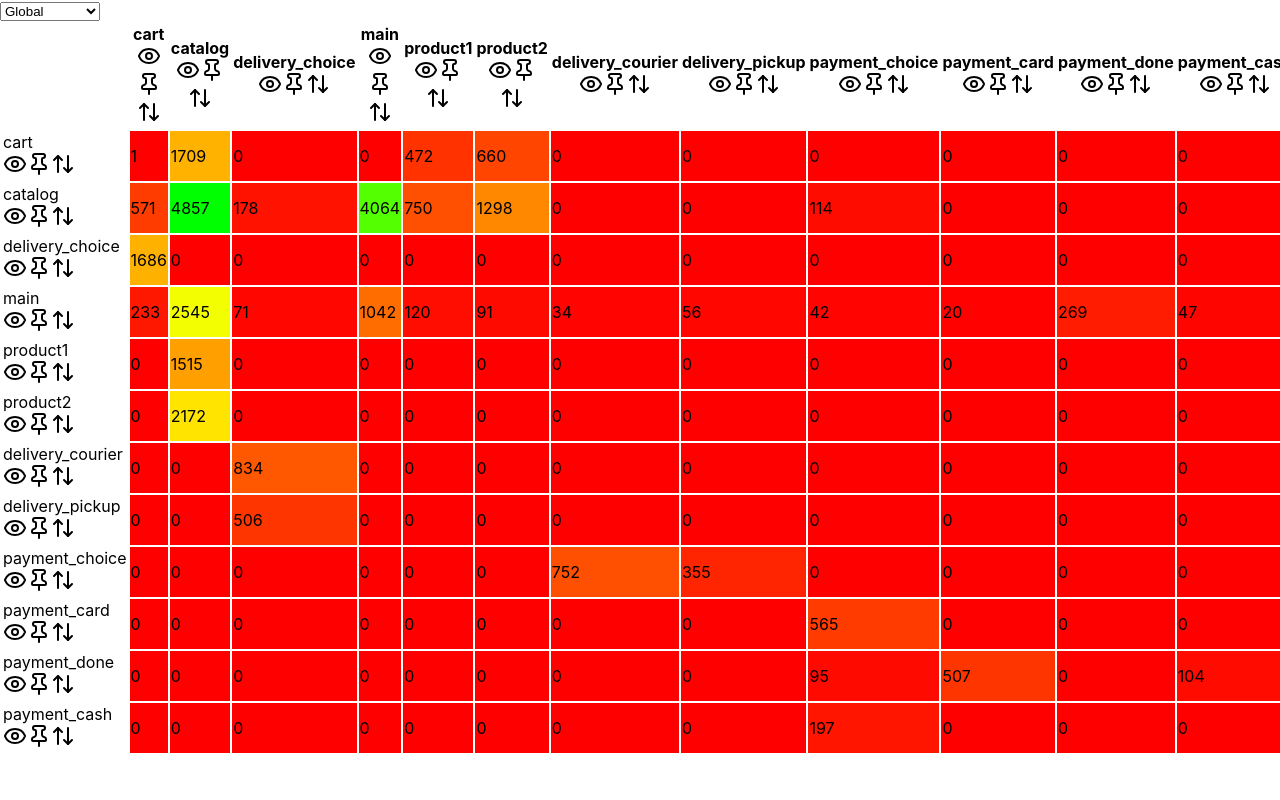
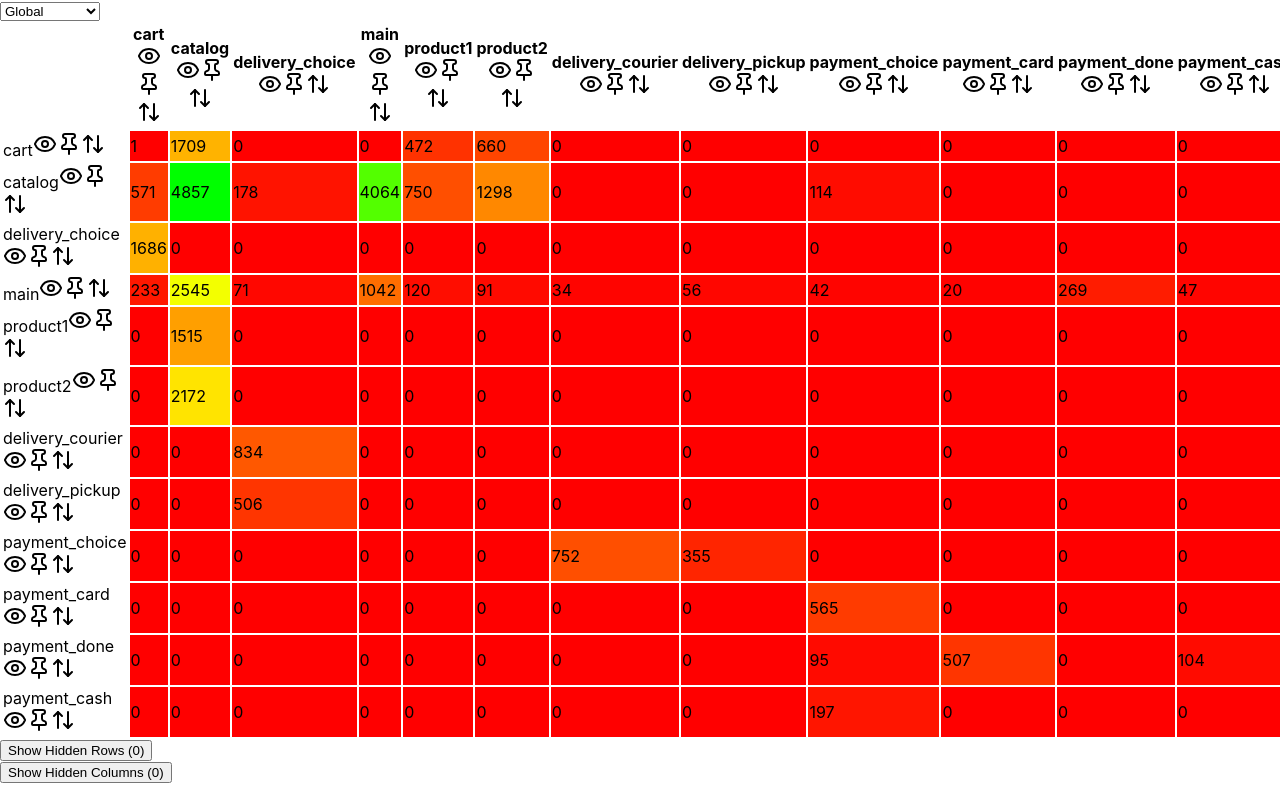
Before and after one commit to wowone/transition_matrix, a React (Create React App) app: page / in a window 1280 px wide. Built offline with nearby package versions, Linux system fonts and the light colour scheme.

Commit message:
collapsing rows and columns v0

```diff
--- a/src/components/matrix/index.tsx
+++ b/src/components/matrix/index.tsx
@@ -1,6 +1,6 @@
 import React, { useState, useMemo } from 'react';
 import { DragDropContext, Droppable, Draggable } from 'react-beautiful-dnd';
-import { Eye, Pin, ArrowUpDown } from 'lucide-react';
+import { Eye, EyeOff, Pin, ArrowUpDown } from 'lucide-react';
 
 interface TransitionMatrixProps {
   data: Record<string, Record<string, number>>;
@@ -13,15 +13,15 @@ const TransitionMatrix: React.FC<TransitionMatrixProps> = ({ data }) => {
   const [pinnedRows, setPinnedRows] = useState<string[]>([]);
   const [pinnedCols, setPinnedCols] = useState<string[]>([]);
   const [heatmapOption, setHeatmapOption] = useState<'global' | 'row-wise' | 'column-wise'>('global');
+  const [isHiddenRowsPanelOpen, setIsHiddenRowsPanelOpen] = useState(false);
+  const [isHiddenColsPanelOpen, setIsHiddenColsPanelOpen] = useState(false);
 
-  // Calculate min and max values for color scaling
   const { globalMin, globalMax, rowMinMax, colMinMax } = useMemo(() => {
     let gMin = Infinity;
     let gMax = -Infinity;
     const rMinMax: Record<string, { min: number; max: number }> = {};
     const cMinMax: Record<string, { min: number; max: number }> = {};
 
-    // Initialize column min-max
     const firstRow = Object.values(matrixData)[0];
     Object.keys(firstRow).forEach(colKey => {
       cMinMax[colKey] = { min: Infinity, max: -Infinity };
@@ -48,7 +48,6 @@ const TransitionMatrix: React.FC<TransitionMatrixProps> = ({ data }) => {
     return { globalMin: gMin, globalMax: gMax, rowMinMax: rMinMax, colMinMax: cMinMax };
   }, [matrixData]);
 
-  // Function to calculate cell color based on value and heatmap option
   const getCellColor = (value: number, rowKey: string, colKey: string) => {
     let ratio: number;
 
@@ -61,10 +60,10 @@ const TransitionMatrix: React.FC<TransitionMatrixProps> = ({ data }) => {
       const { min, max } = colMinMax[colKey];
       ratio = (value - min) / (max - min);
     } else {
-      ratio = 0; // Default case, shouldn't occur
+      ratio = 0;
     }
 
-    const hue = ratio * 120; // 0 is red, 120 is green
+    const hue = ratio * 120;
     return `hsl(${hue}, 100%, 50%)`;
   };
 
@@ -124,35 +123,23 @@ const TransitionMatrix: React.FC<TransitionMatrixProps> = ({ data }) => {
                 !hiddenCols.includes(colName) && (
                   <th key={index} className="p-2 border">
                     {colName}
-                    <div className="flex">
-                      <Eye onClick={() => toggleColVisibility(colName)} className="cursor-pointer" />
-                      <Pin onClick={() => toggleColPin(colName)} className="cursor-pointer" />
-                      <ArrowUpDown onClick={() => sortByColumn(colName)} className="cursor-pointer" />
-                    </div>
+                    <Eye onClick={() => toggleColVisibility(colName)} className="cursor-pointer ml-1" />
+                    <Pin onClick={() => toggleColPin(colName)} className="cursor-pointer ml-1" />
+                    <ArrowUpDown onClick={() => sortByColumn(colName)} className="cursor-pointer ml-1" />
                   </th>
                 )
               ))}
             </tr>
           </thead>
-          <Droppable droppableId="table-body">
-            {(provided) => (
-              <tbody {...provided.droppableProps} ref={provided.innerRef}>
+          <tbody>
             {Object.entries(matrixData).map(([rowIndex, row], index) => (
               !hiddenRows.includes(rowIndex) && (
-                    <Draggable key={rowIndex} draggableId={rowIndex} index={index}>
-                      {(provided) => (
-                        <tr
-                          ref={provided.innerRef}
-                          {...provided.draggableProps}
-                          {...provided.dragHandleProps}
-                        >
+                <tr key={rowIndex}>
                   <td className="p-2 border">
                     {rowIndex}
-                            <div className="flex">
-                              <Eye onClick={() => toggleRowVisibility(rowIndex)} className="cursor-pointer" />
-                              <Pin onClick={() => toggleRowPin(rowIndex)} className="cursor-pointer" />
-                              <ArrowUpDown onClick={() => sortByRow(rowIndex)} className="cursor-pointer" />
-                            </div>
+                    <Eye onClick={() => toggleRowVisibility(rowIndex)} className="cursor-pointer ml-1" />
+                    <Pin onClick={() => toggleRowPin(rowIndex)} className="cursor-pointer ml-1" />
+                    <ArrowUpDown onClick={() => sortByRow(rowIndex)} className="cursor-pointer ml-1" />
                   </td>
                   {Object.entries(row).map(([colName, cell], cellIndex) => (
                     !hiddenCols.includes(colName) && (
@@ -166,15 +153,50 @@ const TransitionMatrix: React.FC<TransitionMatrixProps> = ({ data }) => {
                     )
                   ))}
                 </tr>
-                      )}
-                    </Draggable>
               )
             ))}
-                {provided.placeholder}
           </tbody>
+        </table>
+
+        {/* Hidden Rows Panel */}
+        <div className="mt-4">
+          <button
+            onClick={() => setIsHiddenRowsPanelOpen(!isHiddenRowsPanelOpen)}
+            className="bg-gray-200 p-2 rounded"
+          >
+            {isHiddenRowsPanelOpen ? 'Hide' : 'Show'} Hidden Rows ({hiddenRows.length})
+          </button>
+          {isHiddenRowsPanelOpen && (
+            <div className="mt-2 border p-2">
+              {hiddenRows.map(rowIndex => (
+                <div key={rowIndex} className="flex items-center justify-between p-1">
+                  <span>{rowIndex}</span>
+                  <EyeOff onClick={() => toggleRowVisibility(rowIndex)} className="cursor-pointer" />
+                </div>
+              ))}
+            </div>
           )}
-          </Droppable>
-        </table>
+        </div>
+
+        {/* Hidden Columns Panel */}
+        <div className="mt-4">
+          <button
+            onClick={() => setIsHiddenColsPanelOpen(!isHiddenColsPanelOpen)}
+            className="bg-gray-200 p-2 rounded"
+          >
+            {isHiddenColsPanelOpen ? 'Hide' : 'Show'} Hidden Columns ({hiddenCols.length})
+          </button>
+          {isHiddenColsPanelOpen && (
+            <div className="mt-2 border p-2">
+              {hiddenCols.map(colName => (
+                <div key={colName} className="flex items-center justify-between p-1">
+                  <span>{colName}</span>
+                  <EyeOff onClick={() => toggleColVisibility(colName)} className="cursor-pointer" />
+                </div>
+              ))}
+            </div>
+          )}
+        </div>
       </DragDropContext>
     </div>
   );
```
Lines whose indentation alone changed are shown as unchanged.
